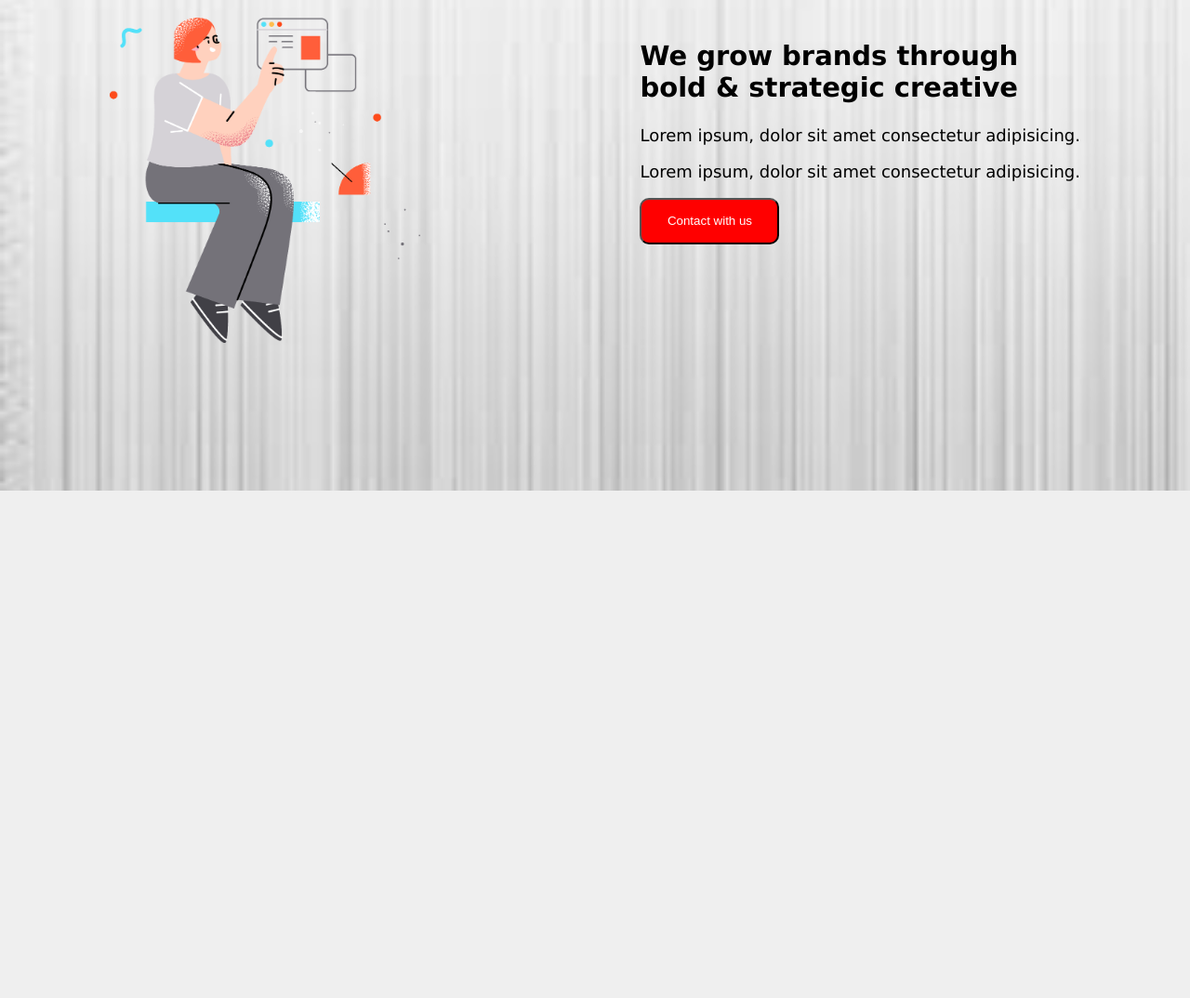
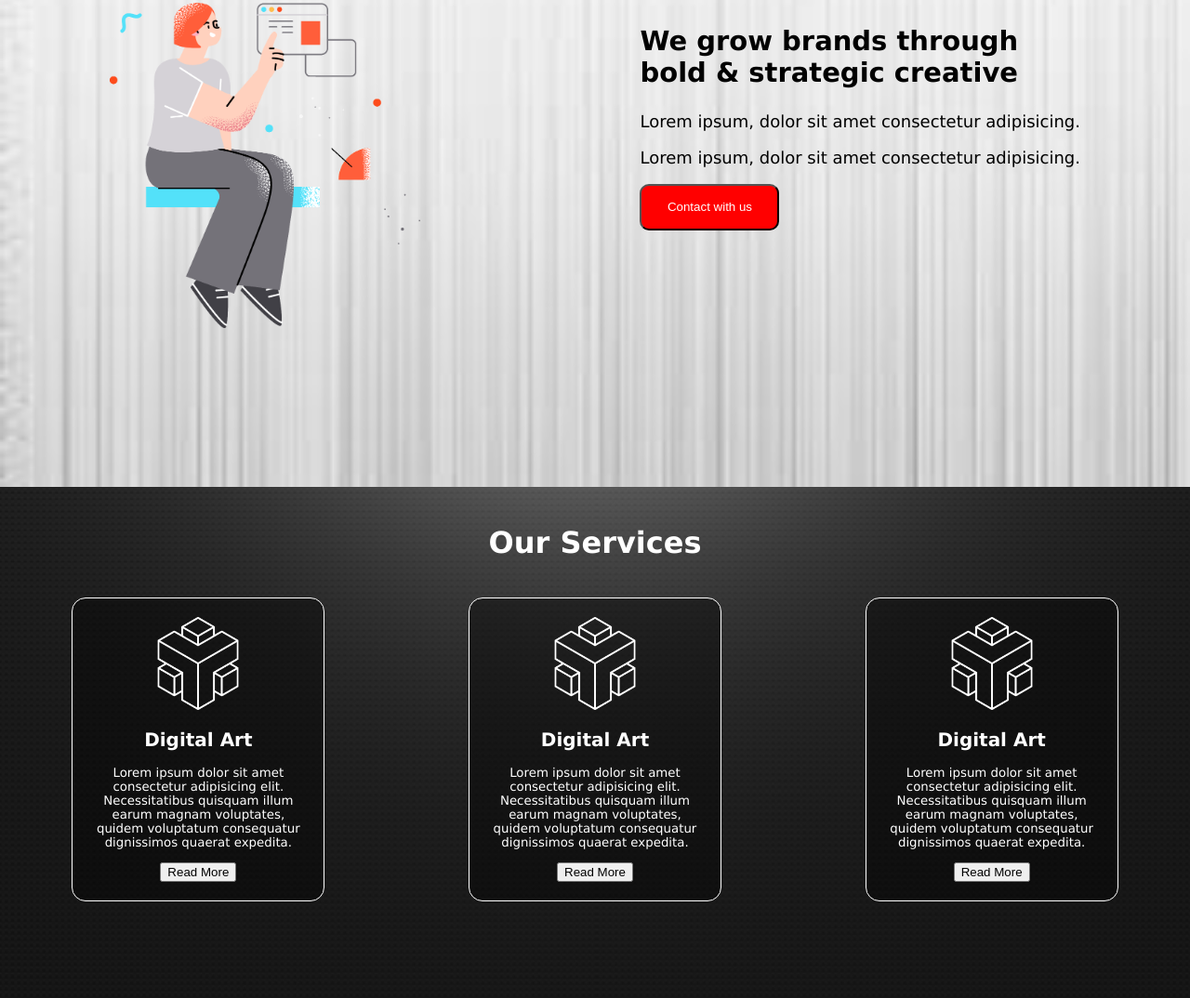
Before and after one commit to alifhossain07/Digital-Product, a plain HTML site: page index.html in a window 1280 px wide. Shown: the part 1068-2142 px from the top of the page at 93% size. Before the commit the page ends 1596 px from the top, so only its background shows below. Drawn offline with Linux system fonts and the light colour scheme.

Commit message:
Our Service

```diff
--- a/index.css
+++ b/index.css
@@ -67,3 +67,29 @@ ul{
     margin:0px;
     padding:0px;
 }
+.bmg1
+{
+    background-image: url(images/background6.jpg);
+    background-position: center;
+    background-repeat: no-repeat;
+    background-size: cover;
+    color: white;
+    height: 550px;
+}
+.service-box-container
+{
+    display: flex;
+    justify-content: space-around;
+}
+.box
+{
+    text-align: center;
+    border: 1px solid white;
+background-color: black;
+    border-radius: 15px;
+    padding: 20px;
+    width: 230px;
+    background-color: rgba(0,0,0,0.4);
+    font-size: smaller;
+
+}
--- a/index.html
+++ b/index.html
@@ -43,9 +43,10 @@
     </section>
 <!--Banner Section Ends-->
 <!--About Us Section-->
-    <section class="pad">
+    <section >
         <div class="bmg">
-        <h1 style="text-align: center; font-size: 45px;">About Us</h1>
+
+        <h1 style="text-align: center; font-size: 40px;">About Us</h1>
         <div class="about-us-container">
             <div class="us-img">
                 <img src="images/section.png" alt="Section" height="350px">
@@ -60,6 +61,36 @@
     </div>
     </section>
 <!-- About Us Section Ends-->
+<!--Service Section Starts-->
+    <div class="bmg1">
+        <br>
+        <h1 style="text-align: center;">Our Services</h1>
+        <br>
+        <div class="service-box-container">
+            <div class="box">
+                <img src="icon/0.png" alt="icon" height="100px">
+                <h2>Digital Art</h2>
+                <p>Lorem ipsum dolor sit amet consectetur adipisicing elit. Necessitatibus quisquam illum earum magnam voluptates, quidem voluptatum consequatur dignissimos quaerat expedita.
+                </p>
+                <button class="button2">Read More</button>
+            </div>
+            <div class="box">
+                <img src="icon/0.png" alt="icon" height="100px">
+                <h2>Digital Art</h2>
+                <p>Lorem ipsum dolor sit amet consectetur adipisicing elit. Necessitatibus quisquam illum earum magnam voluptates, quidem voluptatum consequatur dignissimos quaerat expedita.
+                </p>
+                <button class="button2">Read More</button>
+            </div>
+            <div class="box">
+                <img src="icon/0.png" alt="icon" height="100px">
+                <h2>Digital Art</h2>
+                <p>Lorem ipsum dolor sit amet consectetur adipisicing elit. Necessitatibus quisquam illum earum magnam voluptates, quidem voluptatum consequatur dignissimos quaerat expedita.
+                </p>
+                <button class="button2">Read More</button>
+            </div>
+        </div>
+    </div>
+<!-- Service Section Ends-->
 
 
 
```
Also changed, not shown: images/background6.jpg (added).
